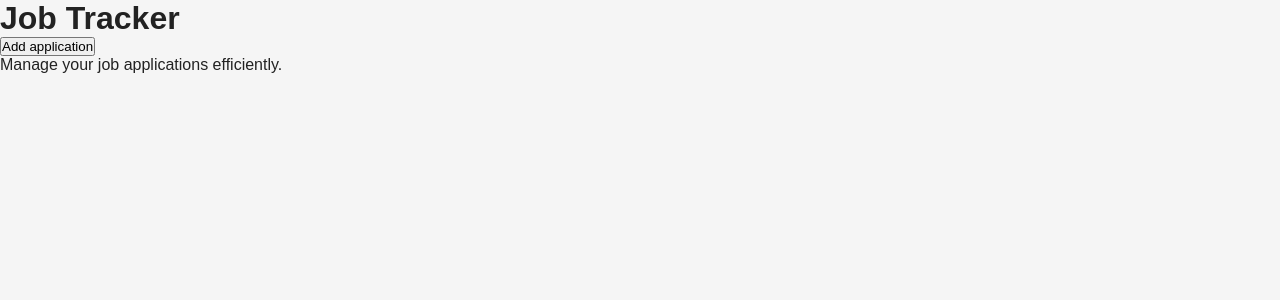
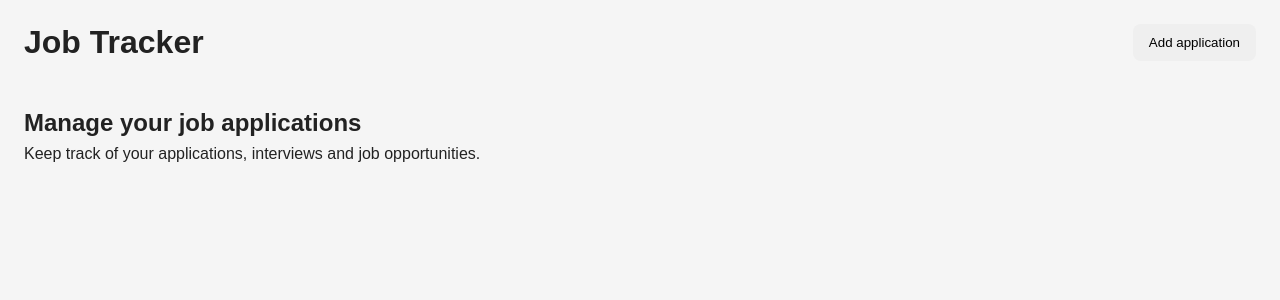
Before and after one commit to veronica-gi/job-tracker, a React (Vite) app: page / in a window 1280 px wide. Shown: the top 300 px of the page. Built offline with nearby package versions, Linux system fonts and the light colour scheme.

Commit message:
feat: add dashboard intro component

```diff
--- a/src/ui/components/common/Header/Header.css
+++ b/src/ui/components/common/Header/Header.css
@@ -0,0 +1,13 @@
+.header {
+  display: flex;
+  justify-content: space-between;
+  align-items: center;
+  padding: 1.5rem;
+}
+
+.header button {
+  padding: 0.7rem 1rem;
+  border: none;
+  border-radius: 8px;
+  cursor: pointer;
+}
--- a/src/ui/components/common/Header/Header.tsx
+++ b/src/ui/components/common/Header/Header.tsx
@@ -2,7 +2,7 @@ import "./Header.css";
 
 export default function Header() {
   return (
-    <header>
+    <header className="header">
       <h1>Job Tracker</h1>
       <button>Add application</button>
     </header>
--- /dev/null
+++ b/src/ui/components/dashboard/DashboardIntro/DashboardIntro.css
@@ -0,0 +1,7 @@
+.dashboard-intro {
+  padding: 1.5rem;
+}
+
+.dashboard-intro h2 {
+  margin-bottom: 0.5rem;
+}
--- /dev/null
+++ b/src/ui/components/dashboard/DashboardIntro/DashboardIntro.tsx
@@ -0,0 +1,12 @@
+import "./DashboardIntro.css";
+
+export default function DashboardIntro() {
+  return (
+    <section className="dashboard-intro">
+      <h2>Manage your job applications</h2>
+      <p>
+        Keep track of your applications, interviews and job opportunities.
+      </p>
+    </section>
+  );
+}
--- a/src/ui/pages/DashboardPage.tsx
+++ b/src/ui/pages/DashboardPage.tsx
@@ -1,4 +1,5 @@
 import Header from "../components/common/Header/Header";
+import DashboardIntro from "../components/dashboard/DashboardIntro/DashboardIntro";
 
 export default function DashboardPage() {
   return (
@@ -6,7 +7,7 @@ export default function DashboardPage() {
       <Header />
 
     <main>
-      <p>Manage your job applications efficiently.</p>
+      <DashboardIntro />
     </main>
     </>
   );
```
